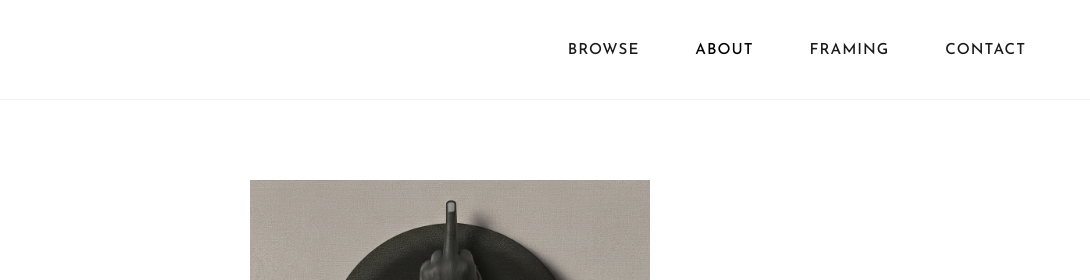
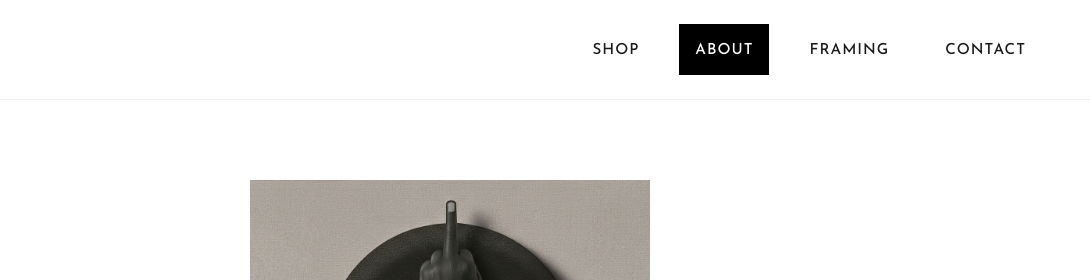
Before and after one commit to littefoot/artbeat, a website: page build/about.html in a window 1280 px wide. Shown: the top 280 px of the page, 190-1280 px from the left. Drawn offline with Linux system fonts and the light colour scheme.

Commit message:
Fix nav links across all pages - Browse to Shop, active state styling

```diff
--- a/build/about.html
+++ b/build/about.html
@@ -25,8 +25,8 @@
             </div>
 
             <nav class="nav-center">
-                <a href="index.html" class="nav-link">Browse</a>
-                <a href="about.html" class="nav-link active">About</a>
+                <a href="index.html" class="nav-link">Shop</a>
+                <a href="about.html" class="nav-link nav-link-active">About</a>
                 <a href="framing.html" class="nav-link">Framing</a>
                 <a href="#contact" class="nav-link">Contact</a>
             </nav>
```
Also changed, not shown: build/framing.html (+2 -2 lines), build/product.html (+1 -1 lines).
